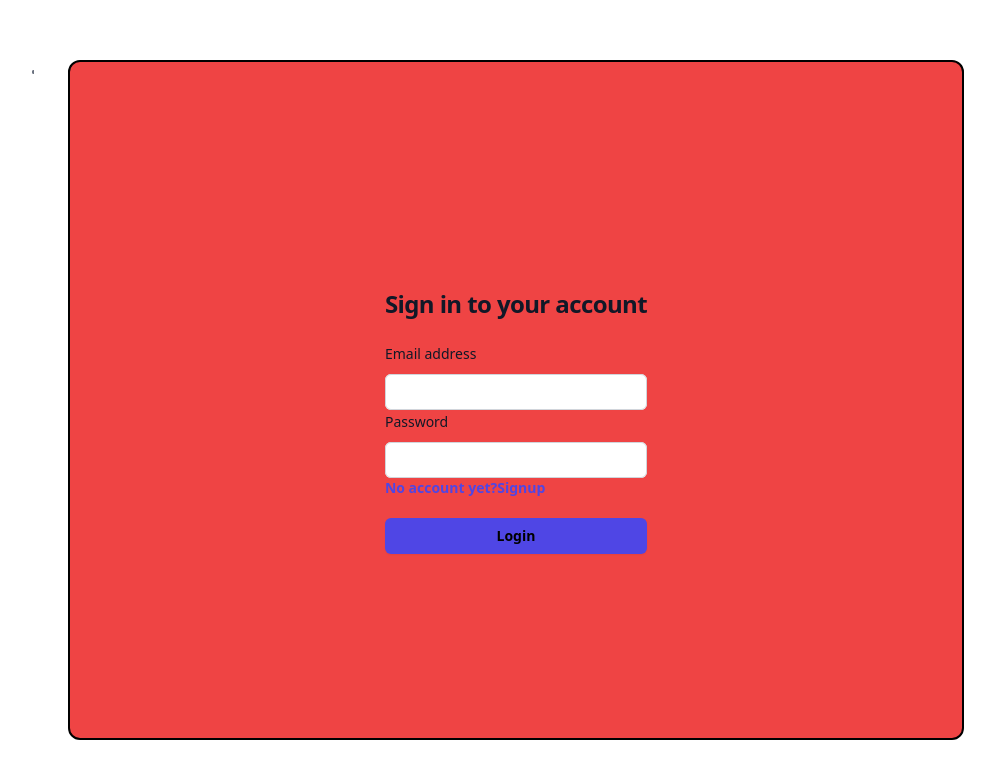
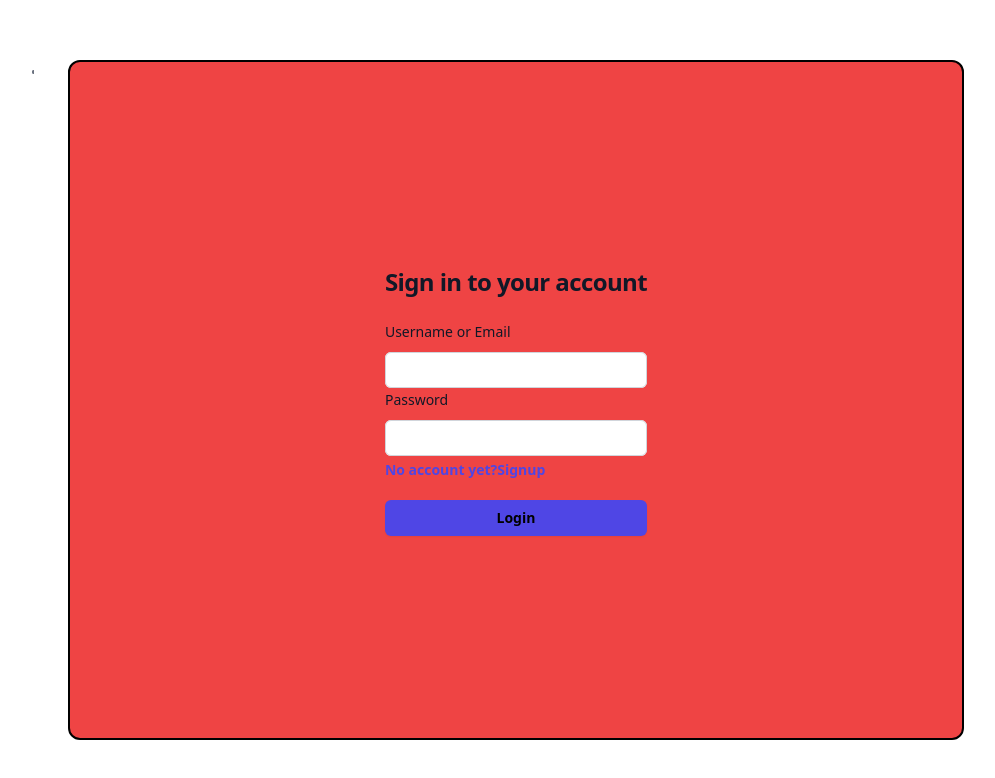
Before and after one commit to Emmm-07/ChatApp_Frontend, a React (Vite) app: page /login in a window 1280 px wide. Shown: the top 778 px of the page, without its empty margins (124-1119 px from the left). Built offline with nearby package versions, Linux system fonts and the light colour scheme.

Commit message:
feat: allow both email and username, handle login error

```diff
--- a/src/components/Login.jsx
+++ b/src/components/Login.jsx
@@ -4,12 +4,14 @@ import { Link } from "react-router-dom";
 import { hostUrl } from "../../config";
 import SendLoading from "./Loading/SendLoading";
 
+
 const Login = () => {
     const [username, setUsername] = useState('');
     const [password, setPassword] = useState('');
     const navigate = useNavigate();
     const dateNow = new Date();
-    const[isLoading, setIsLoading] = useState(false);
+    const [isLoading, setIsLoading] = useState(false);
+    const [hasError, setHasError] = useState(false);
 
     const handleLogin = async(e) =>{
         e.preventDefault();
@@ -23,7 +25,7 @@ const Login = () => {
                 },
                 credentials: "include", // Important for CORS
                 body: JSON.stringify({
-                    username: username,
+                    username: username,   //Handles Username/Email
                     password: password,
                 }),
             });
@@ -45,6 +47,9 @@ const Login = () => {
                     console.log("already navigated");
                 }
                 setIsLoading(false);
+            } else {
+                setHasError(true);
+                setPassword("");
             }
         }catch(error){
             console.log(error);
@@ -53,16 +58,20 @@ const Login = () => {
     }
 
     return (
-        <>
         <div className="flex min-h-full flex-col justify-center px-6 py-12 lg:px-8">
+
             <div className="sm:mx-auto sm:w-full sm:max-w-sm">
-            <h2 className="mt-10 text-center text-2xl/9 font-bold tracking-tight text-gray-900">Sign in to your account</h2>
+                <h2 className=" text-center text-2xl/9 font-bold tracking-tight text-gray-900">Sign in to your account</h2>
             </div>
-
+            {/* Error logging in */}
+            <div className={`${hasError? "" : "hidden" } border w-full text-center flex flex-col py-3 text-sm mt-2 -mb-2`}>
+                <span className="font-bold">Wrong Credentials</span>
+                <span className="">Invalid username or password</span>
+            </div>
             <div className="mt-5 sm:mx-auto sm:w-full sm:max-w-sm">
                 <form onSubmit={handleLogin}>
                 <div>
-                <label for="username" className="block text-sm/6 font-medium text-gray-900">Email address</label>
+                    <label for="username" className="block text-sm/6 font-medium text-gray-900">Username or Email</label>
                     <div className="mt-2">
                     <input className="block w-full rounded-md bg-white px-3 py-1.5 text-base text-gray-900 outline outline-1 -outline-offset-1 outline-gray-300 placeholder:text-gray-400 focus:outline focus:outline-2 focus:-outline-offset-2 focus:outline-indigo-600 sm:text-sm/6"
                         type="text"
@@ -86,16 +95,16 @@ const Login = () => {
                         required
                     />
                     </div>
-                <div className="text-sm">
+                    <div className="text-sm mt-1">
                         <Link to='/signup' className="font-semibold text-indigo-600 hover:text-indigo-500">No account yet?Signup</Link>
                     </div>
                 </div>
 
                 <div>
-                <button type="submit" className={`${isLoading? "bg-indigo-500":"bg-indigo-600"} flex mt-5 w-full justify-center rounded-md  px-3 py-1.5 text-sm/6 font-semibold  shadow-sm hover:bg-indigo-500 focus-visible:outline focus-visible:outline-2 focus-visible:outline-offset-2 focus-visible:outline-indigo-600`}
-                    disabled={isLoading}
+                    <button type="submit" className={`${isLoading && !hasError? "bg-indigo-500":"bg-indigo-600"} flex mt-5 w-full justify-center rounded-md  px-3 py-1.5 text-sm/6 font-semibold  shadow-sm hover:bg-indigo-500 focus-visible:outline focus-visible:outline-2 focus-visible:outline-offset-2 focus-visible:outline-indigo-600`}
+                        disabled={isLoading && !hasError}
                     >
-                    {isLoading?
+                        {isLoading && !hasError ?
                             <>Logging in... <SendLoading/> </>
                         :
                             "Login"}
@@ -106,7 +115,6 @@ const Login = () => {
 
             </div>
         </div>
-        </>
     );
 }
 
```
Lines whose indentation alone changed are shown as unchanged.
